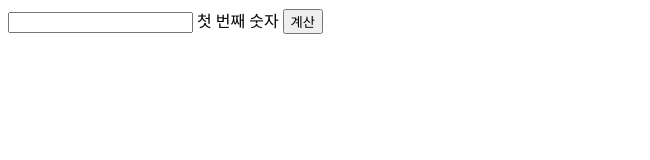
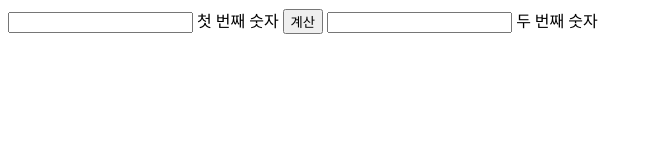
Before and after one commit to Jo-dv/woori_test01, a plain HTML site: page index.html in a window 1280 px wide. Shown: the whole page, without its empty margins (0-650 px from the left). Drawn offline with Linux system fonts and the light colour scheme.

Commit message:
feat:Modified HTML UI

```diff
--- a/index.html
+++ b/index.html
@@ -14,6 +14,11 @@
         <label for="first"><span>첫 번째 숫자</span></label>
 
         <input type="submit" value="계산" />
+
+        <input type="text" id="second" class="question" />
+        <label for="second">
+        <span>두 번째 숫자</span>
+        </label>
     </form>
     <div id="output"></div>
 </body>
```
